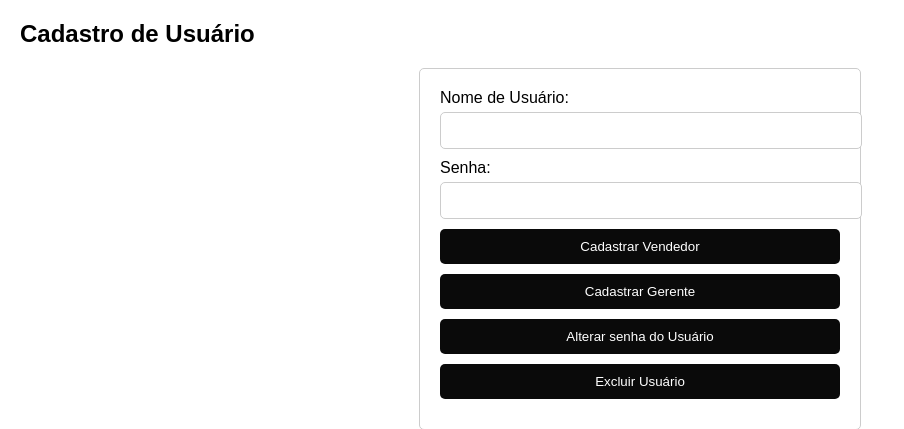
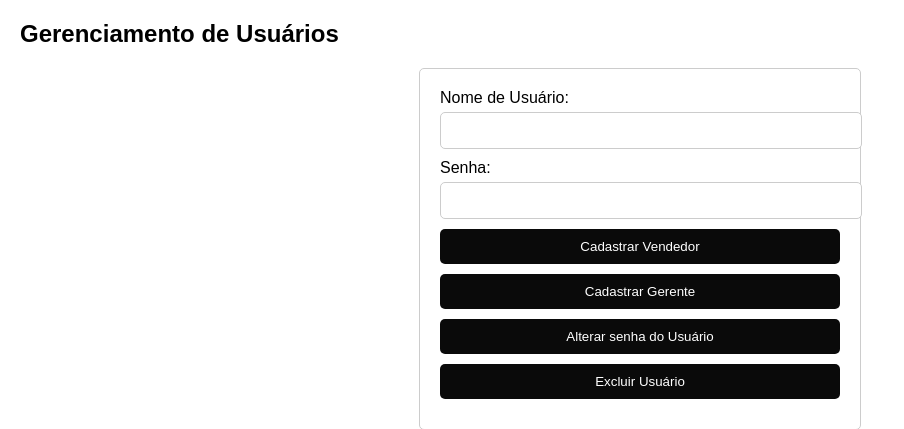
Before and after one commit to caioherobr/trabalho-Gerenciamento-de-vendas, a Flask app: page /rh in a window 1280 px wide. Shown: the top 429 px of the page, without its empty margins (0-904 px from the left). Run offline with Flask 3, Linux system fonts and the light colour scheme.

Commit message:
att
acertando read me e incluindo bloco de senhas ali

```diff
--- a/templates/rh.html
+++ b/templates/rh.html
@@ -8,7 +8,7 @@
 
 </head>
 <body>
-    <h2>Cadastro de Usuário</h2>
+    <h2>Gerenciamento de Usuários</h2>
     <form action="/cadastrar" method="post">
         <label for="username">Nome de Usuário:</label>
         <input type="text" id="username" name="username" required>
```
Also changed, not shown: README.md.
